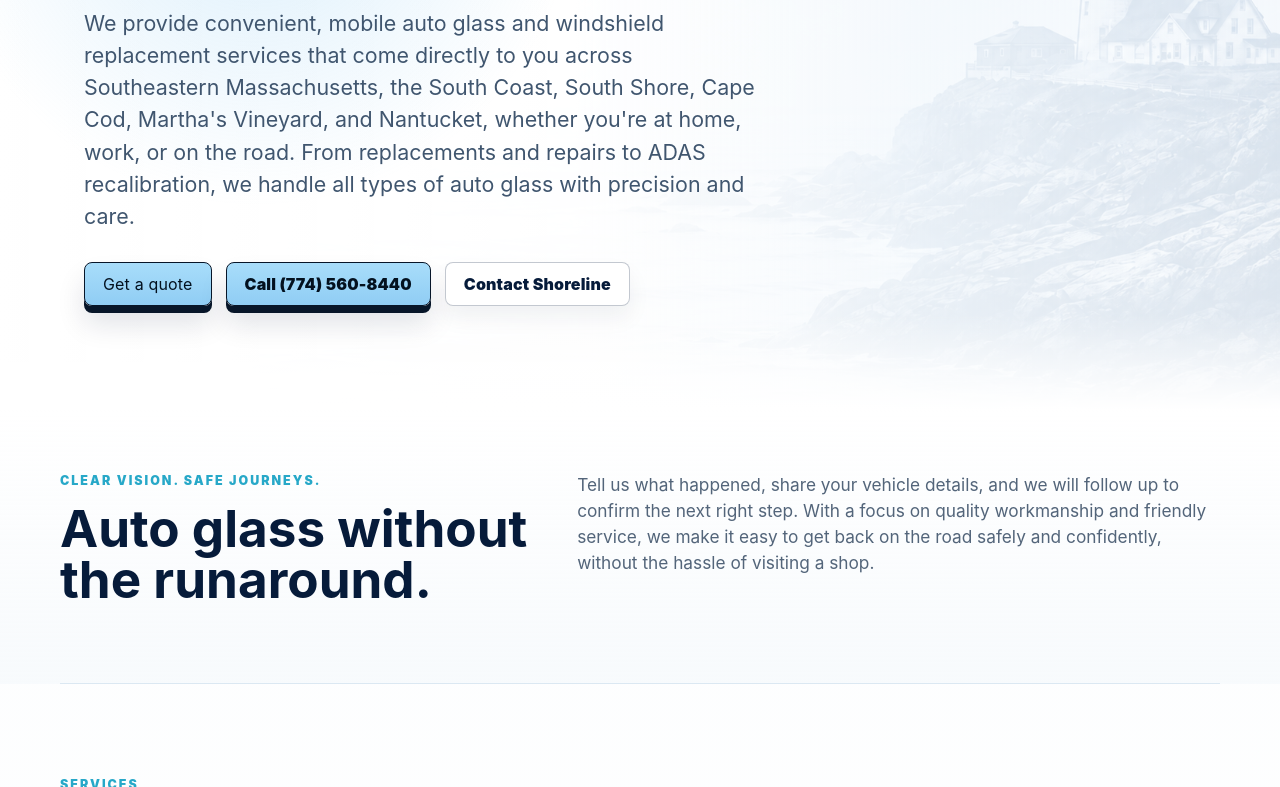
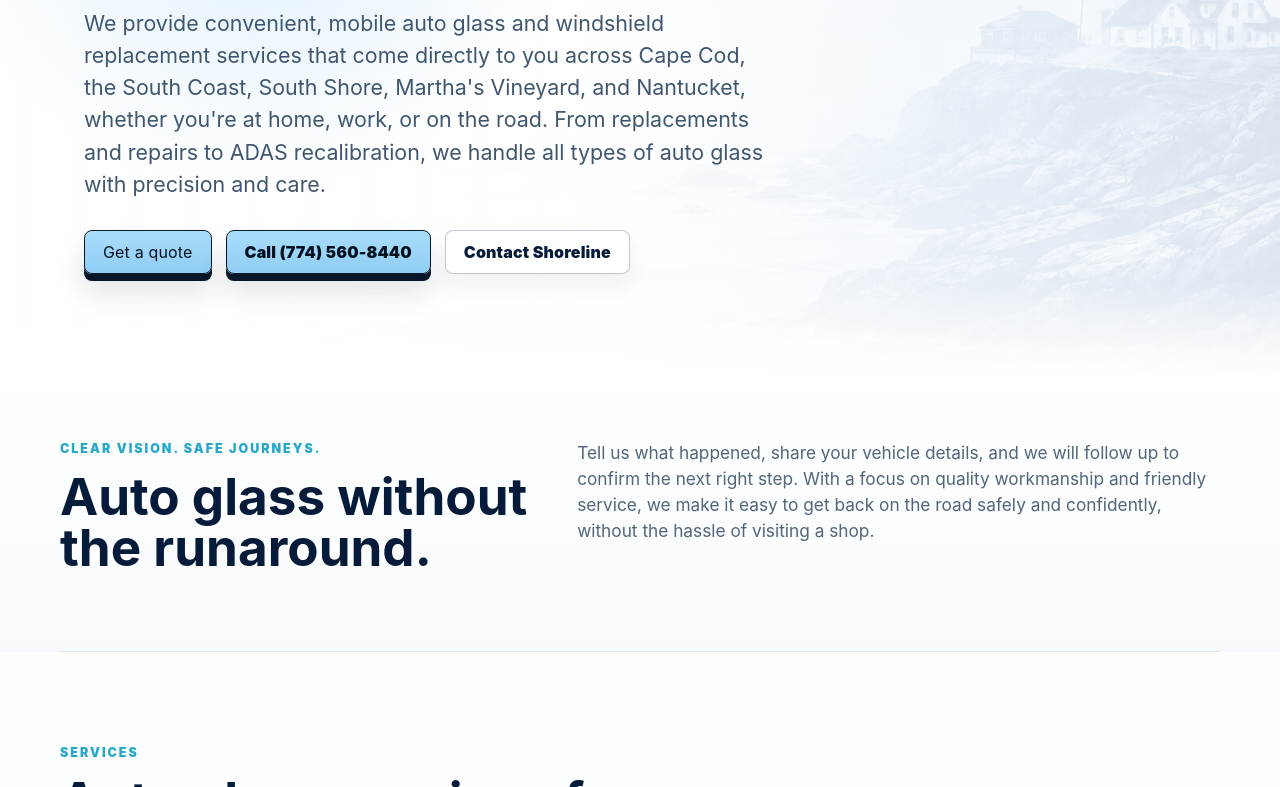
Before and after one commit to SGJIII/shoreline-auto-glass, a plain HTML site: page site/index.html in a window 1280 px wide. Shown: the part 444-1231 px from the top of the page. Drawn offline with Linux system fonts and the light colour scheme.

Commit message:
Refine homepage region list

```diff
--- a/site/index.html
+++ b/site/index.html
@@ -7,7 +7,7 @@
     <meta name="description" content="Mobile windshield replacement, chip repair, ADAS calibration, and auto glass service for Southeastern Massachusetts, South Coast, South Shore, Cape Cod, Martha's Vineyard, and Nantucket.">
     <link rel="canonical" href="https://www.shorelineglassco.com/">
     <meta property="og:title" content="Shoreline Auto Glass">
-    <meta property="og:description" content="Clear vision. Safe journeys. Mobile windshield replacement and auto glass service across Southeastern Massachusetts, the South Coast, South Shore, Cape Cod, Martha's Vineyard, and Nantucket.">
+    <meta property="og:description" content="Clear vision. Safe journeys. Mobile windshield replacement and auto glass service across Cape Cod, the South Coast, South Shore, Martha's Vineyard, and Nantucket.">
     <meta property="og:type" content="website">
     <meta property="og:url" content="https://www.shorelineglassco.com/">
     <meta property="og:image" content="https://www.shorelineglassco.com/assets/logos/shoreline-logo-hero.png">
@@ -86,7 +86,7 @@
           <h1>Shoreline Auto Glass</h1>
           <p class="hero-subline">Clear vision. Safe journeys.</p>
           <p class="hero-lede">
-            We provide convenient, mobile auto glass and windshield replacement services that come directly to you across Southeastern Massachusetts, the South Coast, South Shore, Cape Cod, Martha's Vineyard, and Nantucket, whether you're at home, work, or on the road. From replacements and repairs to ADAS recalibration, we handle all types of auto glass with precision and care.
+            We provide convenient, mobile auto glass and windshield replacement services that come directly to you across Cape Cod, the South Coast, South Shore, Martha's Vineyard, and Nantucket, whether you're at home, work, or on the road. From replacements and repairs to ADAS recalibration, we handle all types of auto glass with precision and care.
           </p>
           <div class="hero-actions">
             <button class="button primary quote-trigger gb-get-quote-button" type="button">Get a quote</button>
```
